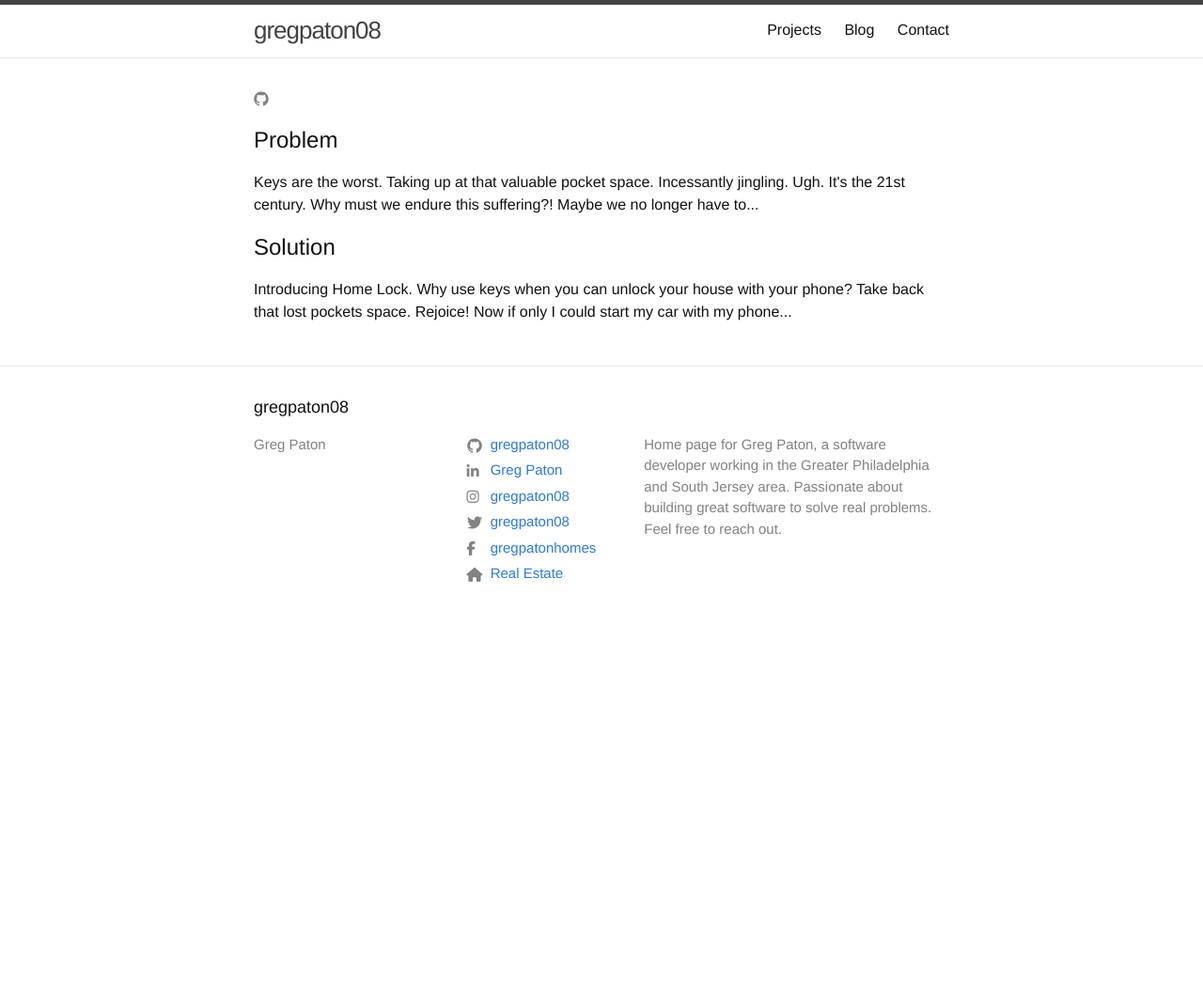
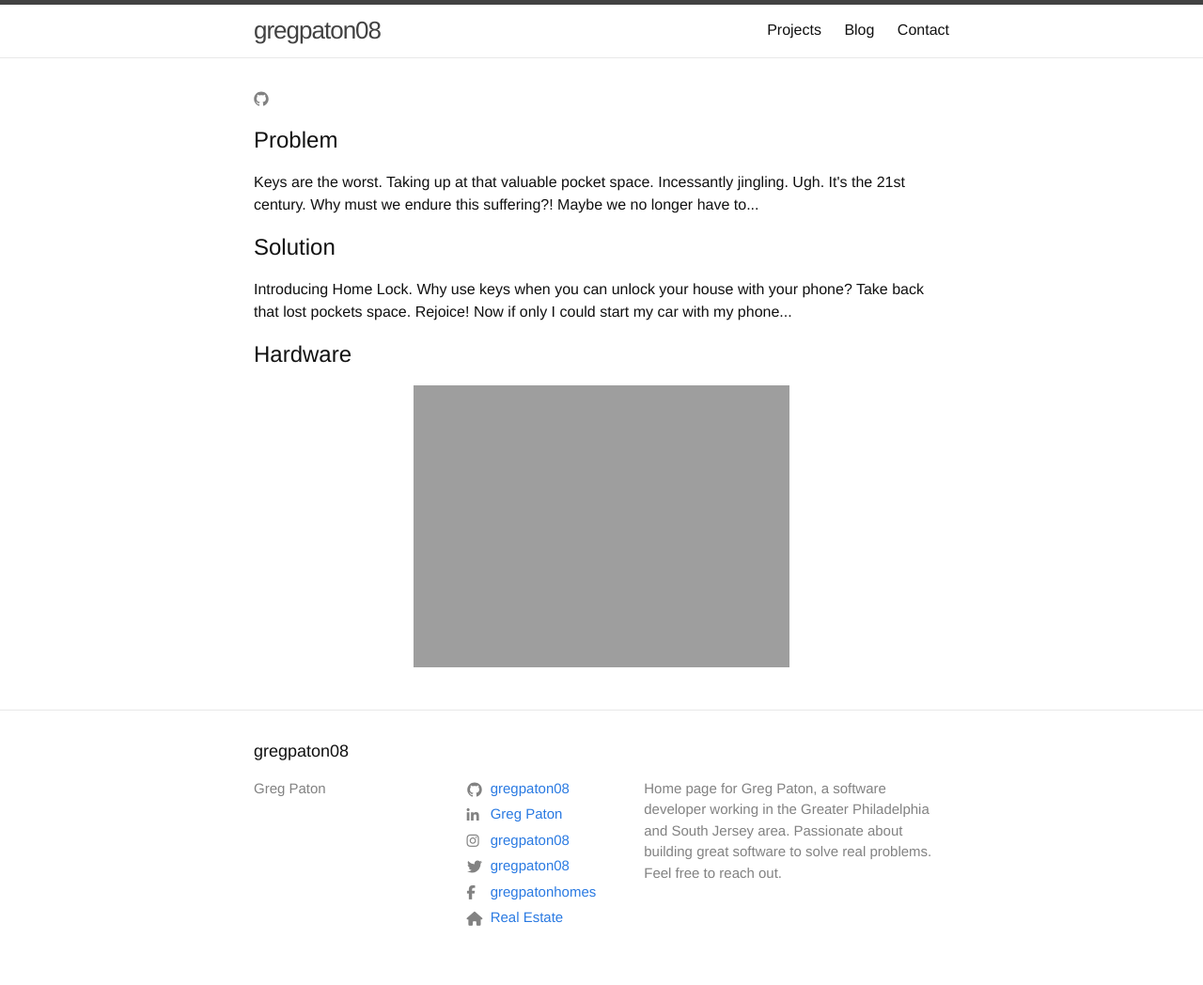
Before and after one commit to gregpaton08/gregpaton08.github.io, a Jekyll site: the page built from _projects/1970-01-03-door-lock.html, in a window 1280 px wide. Shown: the whole page at 94% size. Built offline with Jekyll 4.4.1, drawn with Linux system fonts in a browser that asks for light colours; nearby versions of some CDN libraries; before the commit the page ends 900 px from its top, so only the background shows below that.

Commit message:
Add door lock image

```diff
--- a/_projects/1970-01-03-door-lock.html
+++ b/_projects/1970-01-03-door-lock.html
@@ -21,4 +21,11 @@ excerpt: Smart lock for my home that is wifi and bluetooth connected.
   </h2>
   <p>Introducing Home Lock. Why use keys when you can unlock your house with your phone? Take back that lost pockets space. Rejoice! Now if only I could start my car with my phone...</p>
 
+  <h2>
+    Hardware
+  </h2>
+  <p>
+    <img class="screenshot img-center" src="{{ site.url }}/assets/door-lock-hardware-1.JPG" width="400" height="533">
+  </p>
+
 </div>
--- a/_sass/minima/_layout.scss
+++ b/_sass/minima/_layout.scss
@@ -210,6 +210,11 @@
   height: auto;
 }
 
+.img-center {
+  display: block;
+  margin: auto;
+}
+
 #weather-station {
   margin-left: -100px;
   border: 1px solid #888888;
```
Also changed, not shown: 1 other file.
